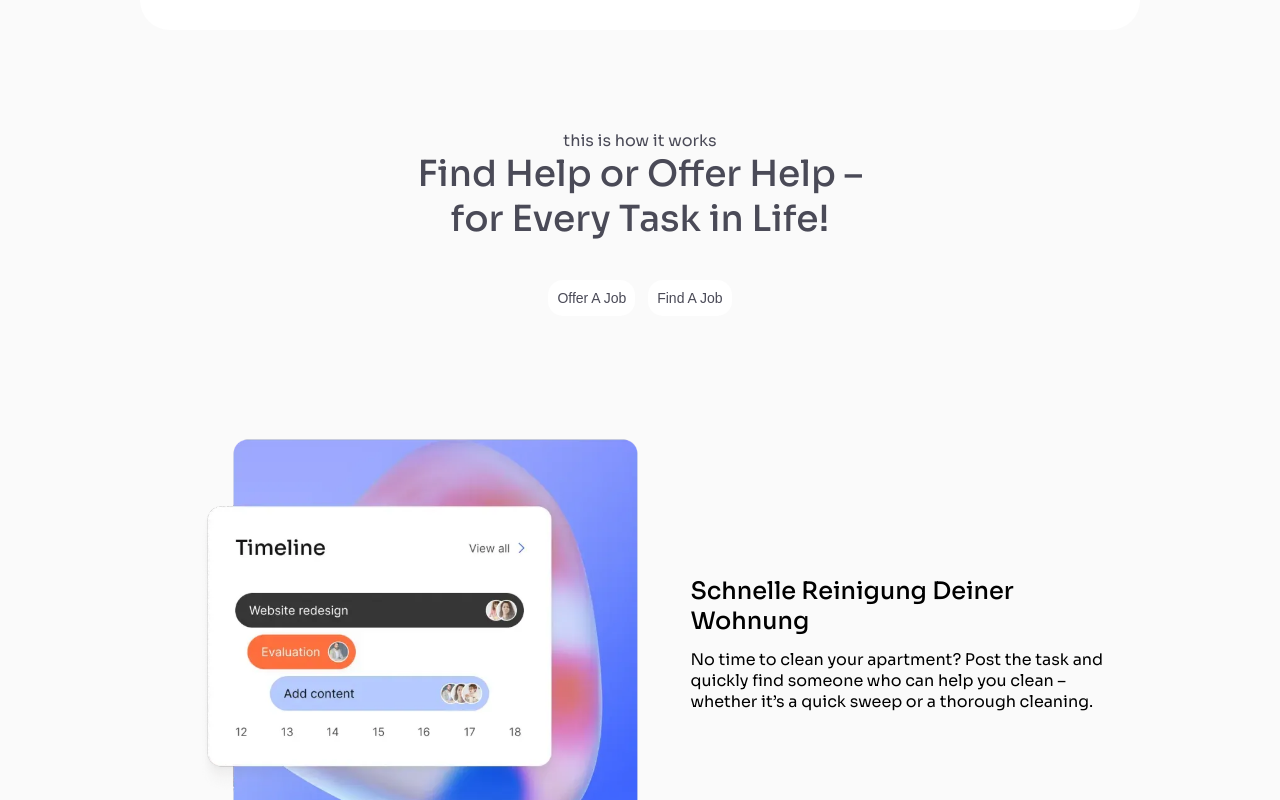
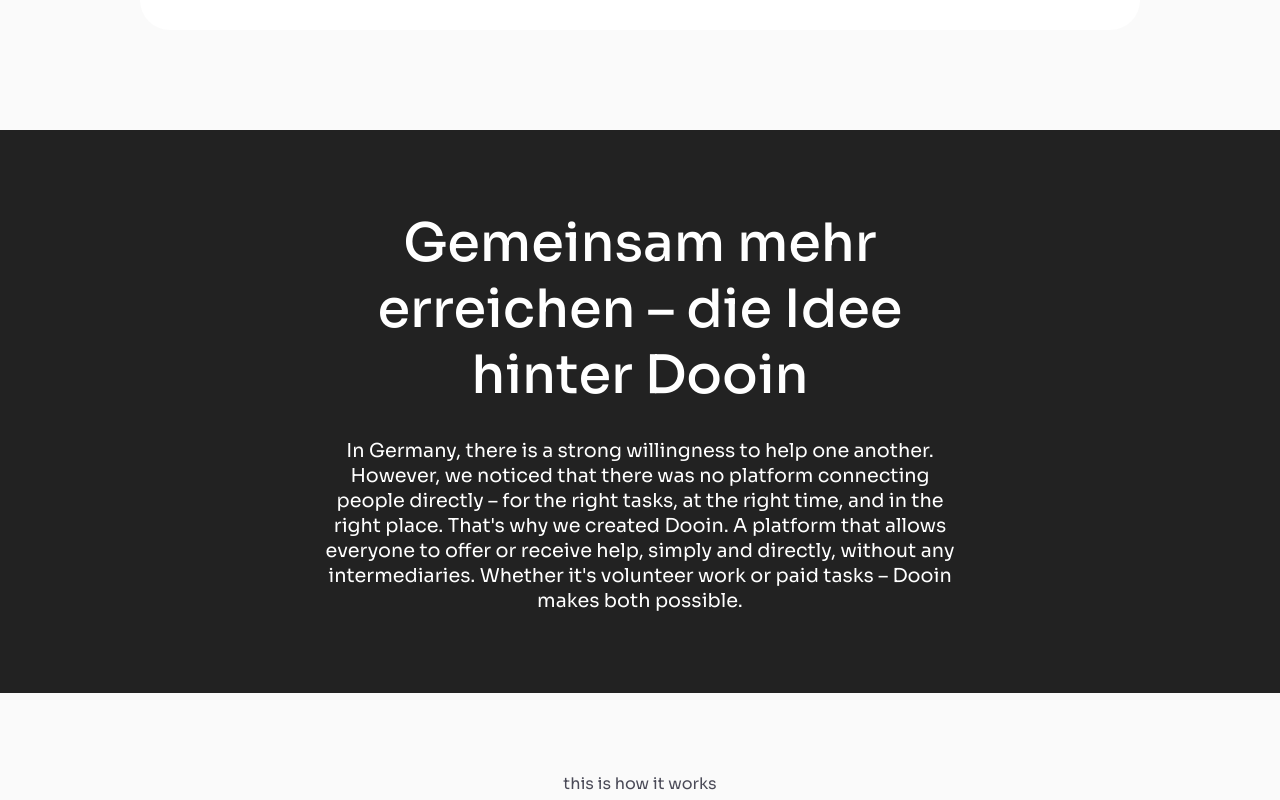
Before and after one commit to vrezhMik/dooin_landing, a Vue app: page / in a window 1280 px wide. Shown: the part 1780-2580 px from the top of the page. Built offline with nearby package versions, Linux system fonts and the light colour scheme; the HTML template or start-up script is replaced by a standard one.

Commit message:
add: about section:

```diff
--- /dev/null
+++ b/src/components/AboutComponent.vue
@@ -0,0 +1,105 @@
+<script></script>
+<template>
+  <div class="about">
+    <div class="about-info">
+      <div class="about-info--description">
+        <h2>Gemeinsam mehr erreichen – die Idee hinter Dooin</h2>
+      </div>
+    </div>
+    <div class="about-story">
+      <p>
+        In Germany, there is a strong willingness to help one another. However, we noticed that
+        there was no platform connecting people directly – for the right tasks, at the right time,
+        and in the right place. That's why we created Dooin. A platform that allows everyone to
+        offer or receive help, simply and directly, without any intermediaries. Whether it's
+        volunteer work or paid tasks – Dooin makes both possible.
+      </p>
+    </div>
+  </div>
+</template>
+
+<style lang="scss" scoped>
+@use './../styles/variables' as variables;
+
+.about {
+  background-color: variables.$background-invert;
+  padding: 80px 0;
+  margin-bottom: 80px;
+  &-info {
+    max-width: 50%;
+    margin: 0 auto;
+    text-align: center;
+    color: variables.$text-invert;
+    margin-bottom: 30px;
+    &--title {
+      p {
+        text-transform: uppercase;
+        font-size: 0.8rem;
+        font-weight: 400;
+      }
+      margin-bottom: 1rem;
+    }
+    &--description {
+      h2 {
+        font-weight: 500;
+        font-size: 3.3rem;
+      }
+    }
+  }
+  &-story {
+    p {
+      margin: 0 auto;
+      color: #fff;
+      font-size: 1.2rem;
+      width: 50%;
+      text-align: center;
+    }
+  }
+}
+
+@media (max-width: 1200px) {
+  .about {
+  }
+}
+
+@media (max-width: 1100px) {
+  .about {
+  }
+}
+
+@media (max-width: 950px) {
+  .about {
+  }
+}
+
+@media (max-width: 740px) {
+  .about {
+    &-info {
+      &--description {
+        h2 {
+          font-weight: 500;
+          font-size: 3rem;
+        }
+      }
+    }
+  }
+}
+
+@media (max-width: 490px) {
+  .about {
+    padding-bottom: 20px;
+    &-info {
+      max-width: 80%;
+      &--description {
+        width: 100%;
+        text-align: center;
+
+        h2 {
+          font-weight: 500;
+          font-size: 1.8rem;
+        }
+      }
+    }
+  }
+}
+</style>
--- a/src/components/HeaderComponent.vue
+++ b/src/components/HeaderComponent.vue
@@ -79,7 +79,7 @@
         transition: 0.2s ease;
         font-weight: 400;
         &:first-child {
-          font-size: 16px;
+          font-size: 1.6rem;
           font-weight: 600;
         }
         &:hover,
--- a/src/components/MainComponent.vue
+++ b/src/components/MainComponent.vue
@@ -2,6 +2,7 @@
 import BannerComponent from './BannerComponent.vue'
 import FeaturesComponent from './FeaturesComponent.vue'
 import UsageComponent from './UsageComponent.vue'
+import AboutComponent from './AboutComponent.vue'
 import FAQComponent from './FAQComponent.vue'
 import InstallationComponent from './InstallationComponent.vue'
 import FooterComponent from './FooterComponent.vue'
@@ -11,6 +12,7 @@
   <main class="sora">
     <BannerComponent />
     <FeaturesComponent />
+    <AboutComponent />
     <UsageComponent />
     <FAQComponent />
     <InstallationComponent />
```
